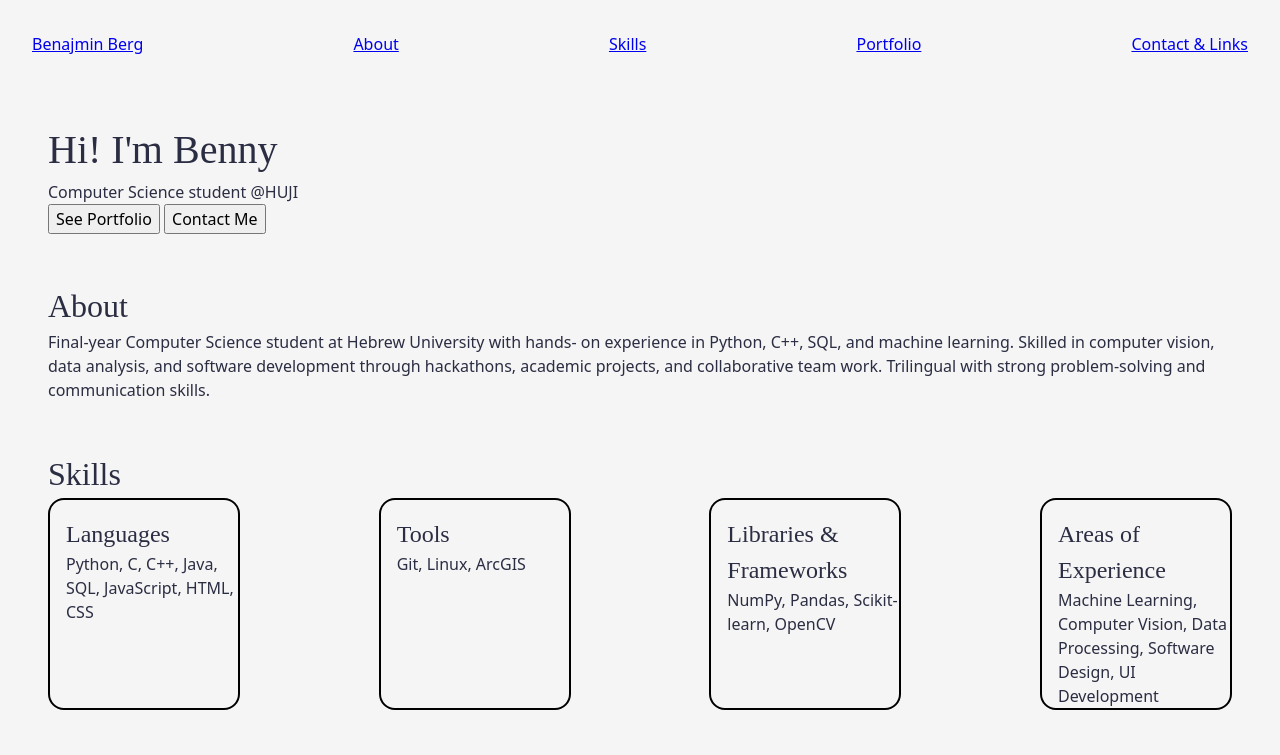
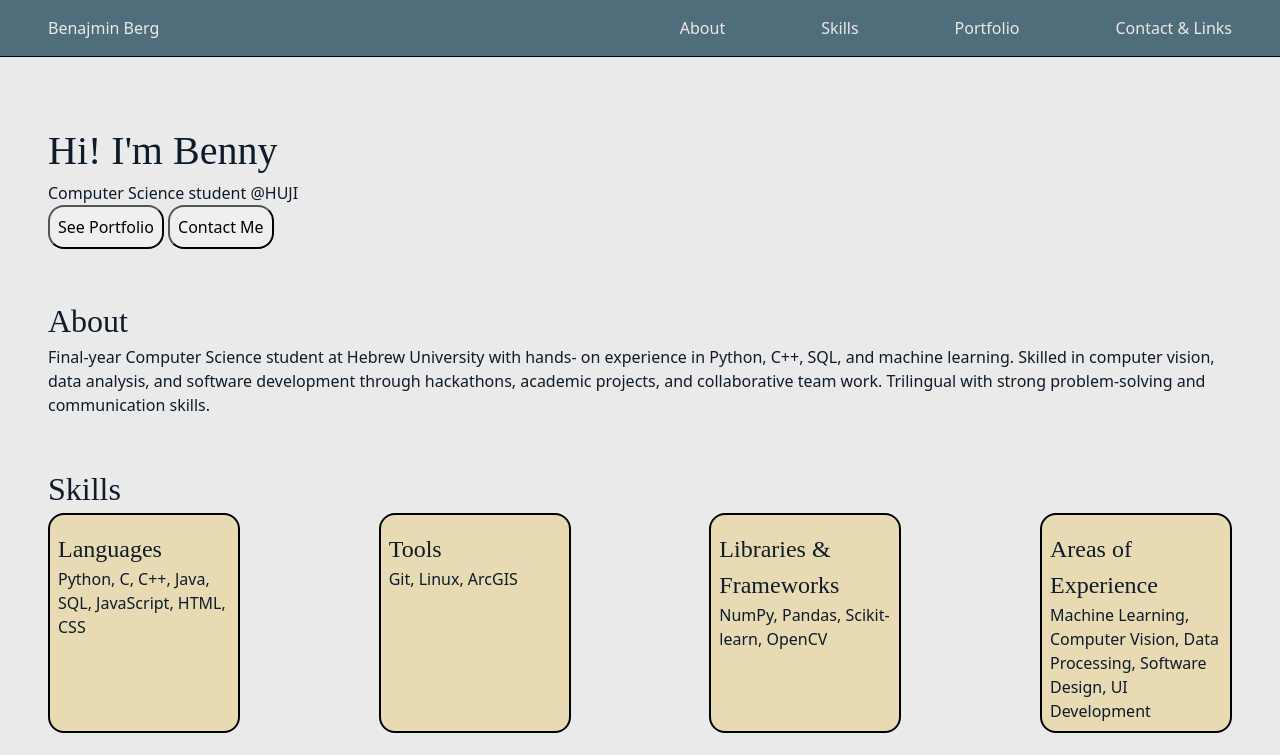
Before and after one commit to bennyberg/benny-website, a website built with Vite: page index.html in a window 1280 px wide. Shown: the top 755 px of the page. Built offline with nearby package versions, Linux system fonts and the light colour scheme; a web font is replaced by a local one.

Commit message:
updated styling

```diff
--- a/index.html
+++ b/index.html
@@ -11,22 +11,20 @@
 
 <body>
   <header role="banner">
-    <a href="#intro">Benajmin Berg</a>
-    <a href="#about">About</a>
-    <a href="#skills">Skills</a>
-    <a href="#portfolio">Portfolio</a>
-    <a href="#contact">Contact & Links</a>
+    <div id="logo-container">
+      <a id="logo" href="#intro">Benajmin Berg</a>
+    </div>
+    <div id="link-container">
+      <a class="header-link" href="#about">About</a>
+      <a class="header-link" href="#skills">Skills</a>
+      <a class="header-link" href="#portfolio">Portfolio</a>
+      <a class="header-link" href="#contact">Contact & Links</a>
+    </div>
   </header>
   <main>
     <section id=intro>
-      <!-- <div>Hi! I'm Benny</div> -->
       <h1>Hi! I'm Benny</h1>
       <p>Computer Science student @HUJI</p>
-      <!-- <div>
-        <a href="#projects">Projects</a> ·
-        <a href="#contact">Contact</a> ·
-        <a href="/Benjamin_Berg_CV.pdf" download>CV</a>
-      </div> -->
       <div class="btn-container">
         <button class="left-btn" type="button">See Portfolio</button>
         <button class="right-btn" type="button">Contact Me</button>
@@ -90,9 +88,8 @@
       </div>
     </section>
     <section id=contact>
-      <h2>Contact</h2>
+      <h2>Contact & Links</h2>
       <div id="contact-container">
-
         <button type="button">Email</button>
         <button type="button">Linkedin</button>
         <button type="button">Git</button>
@@ -101,6 +98,10 @@
 
   </main>
 
+  <footer role="footer">
+    ©2025 Created by Benjamin Berg
+  </footer>
+
   <script type="module" src="/main.js"></script>
 </body>
 
--- a/styles/main.css
+++ b/styles/main.css
@@ -5,10 +5,21 @@
 /* what is :root? https://developer.mozilla.org/en-US/docs/Web/CSS/:root */
 :root {
   /* Define design variables */
-  --color-primary: #2b2d42;
+  /* --color-primary: #0d1b2a;
   --color-secondary: #bfc6d2;
-  --color-background: #f5f5f5;
-  --color-accent: #535bf2;
+  --color-background: #e5e5e5;
+  --color-accent: #040406; */
+
+
+
+  --color-primary: #0d1b2a;
+  --color-secondary: #eaeaea;
+  --color-background: #eaeaea;
+  --color-header: #4f6d7a;
+  --color-box: #e8dab2 ;
+
+  --color-accent: #040406;
+
 
   --border-radius: 0.5rem;
 
@@ -29,9 +40,24 @@ header{
   /* background-color: var(--color-secondary); */
   display: flex;
   justify-content: space-between;
-  margin: 2rem;
-  margin-bottom: 0;
+  padding: 3rem;
+  /* margin-left: 2rem; */
+  /* margin-right: 2rem; */
+  padding-top: 1rem;
+  padding-bottom: 1rem;
+  gap: 3rem;
+  border-bottom:1px solid #040406;
+  background-color: var(--color-header);
+  /* color: #0000ff; */
 }
+
+#link-container{
+  display: flex;
+  /* justify-content: space-between; */
+  align-items: center;
+  gap: 6rem;
+}
+
 main{
   display: flex;
   flex-direction: column;
@@ -44,16 +70,12 @@ section{
   flex-direction: column;
 }
 
-/* #skills{
-  display: flex;
-} */
 
 #skills-container{
   display: flex;
   gap: 1rem;
   justify-content: space-between;
-  /* flex-wrap: wrap; */
-
+  flex-wrap: wrap;
 }
 
 .skills-box{
@@ -62,14 +84,18 @@ section{
   border: 1px solid black;
   border-radius: 1rem;
   border-width: 2px;
-  padding-left: 1rem;
   width: 12rem;
+  padding-bottom: 0.5rem;
+  padding-right: 0.5rem;
+  padding-left: 0.5rem;
   /* height: 10rem; */
   /* flex-wrap: wrap; */
+  background-color: var(--color-box);
 }
 
-#porfolio-container{
+#portfolio-container{
   display: flex;
+  flex-direction: column;
   gap: 1rem;
 }
 
@@ -77,7 +103,39 @@ section{
   display: flex;
   flex-direction: column;
   border: 1px solid black;
+  border-radius: 1rem;
+  padding: 0.5rem;
+  gap: 1rem;
+  background-color: var(--color-box);
 
+}
+
+button{
+  border-radius: 1rem;
+  padding: 0.5rem;
+}
+
+img{
+  border-radius: 1rem;
+  border: 1px solid black;
+  width: 25rem;
+
+}
+
+#contact-container{
+  display: flex;
+  flex-direction: column;
+  gap: 0.5rem;
+
+}
+
+footer{
+  display: flex;
+  justify-content: center;
+  border-top:1px solid #040406;
+  padding: 1rem;
+  background-color: var(--color-header);
+  color: var(--color-secondary)
 }
 
 h1,
@@ -115,3 +173,9 @@ h5 {
 h6 {
   font-size: 0.83em;
 }
+
+a{
+  text-decoration: none;
+  /* color: var(--color-primary); */
+  color: var(--color-secondary);
+}
```
